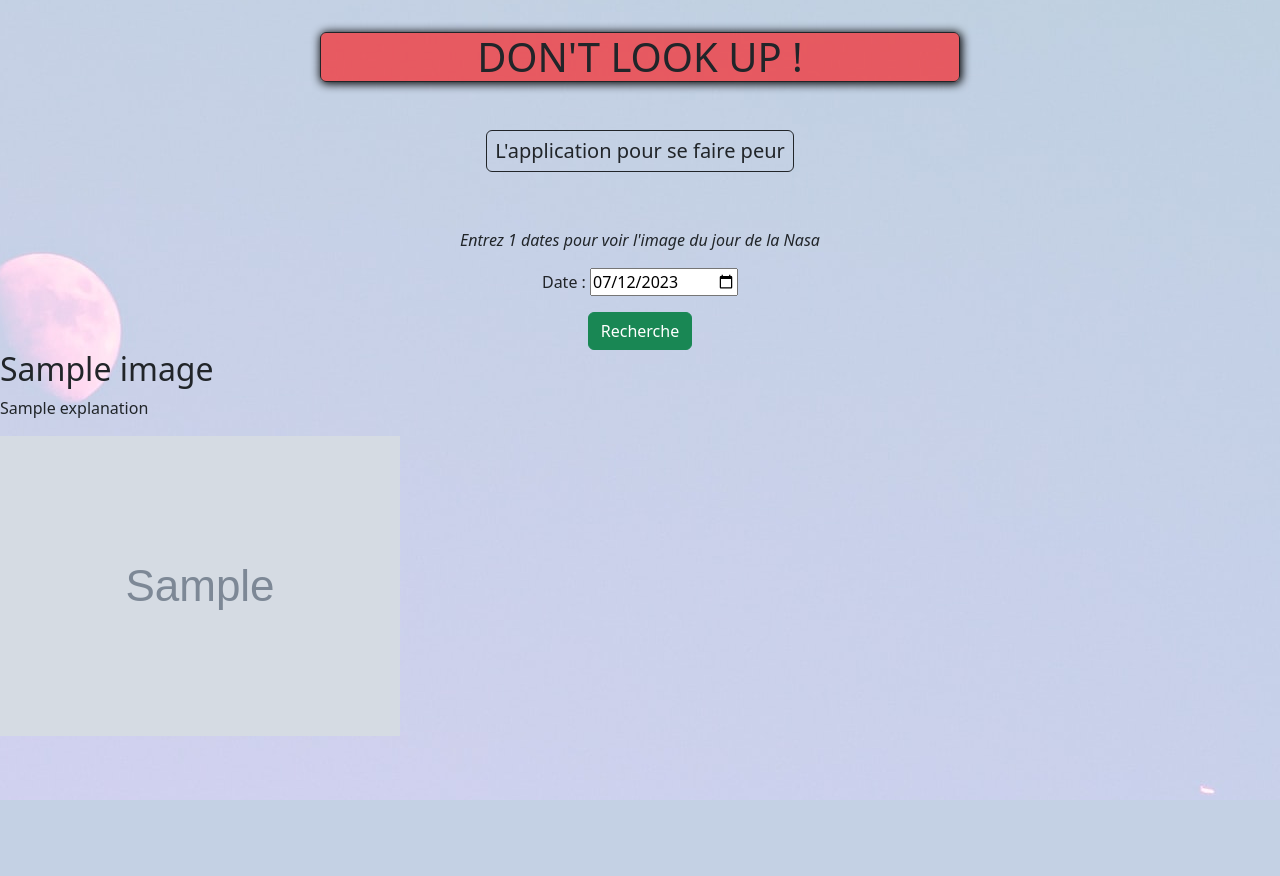
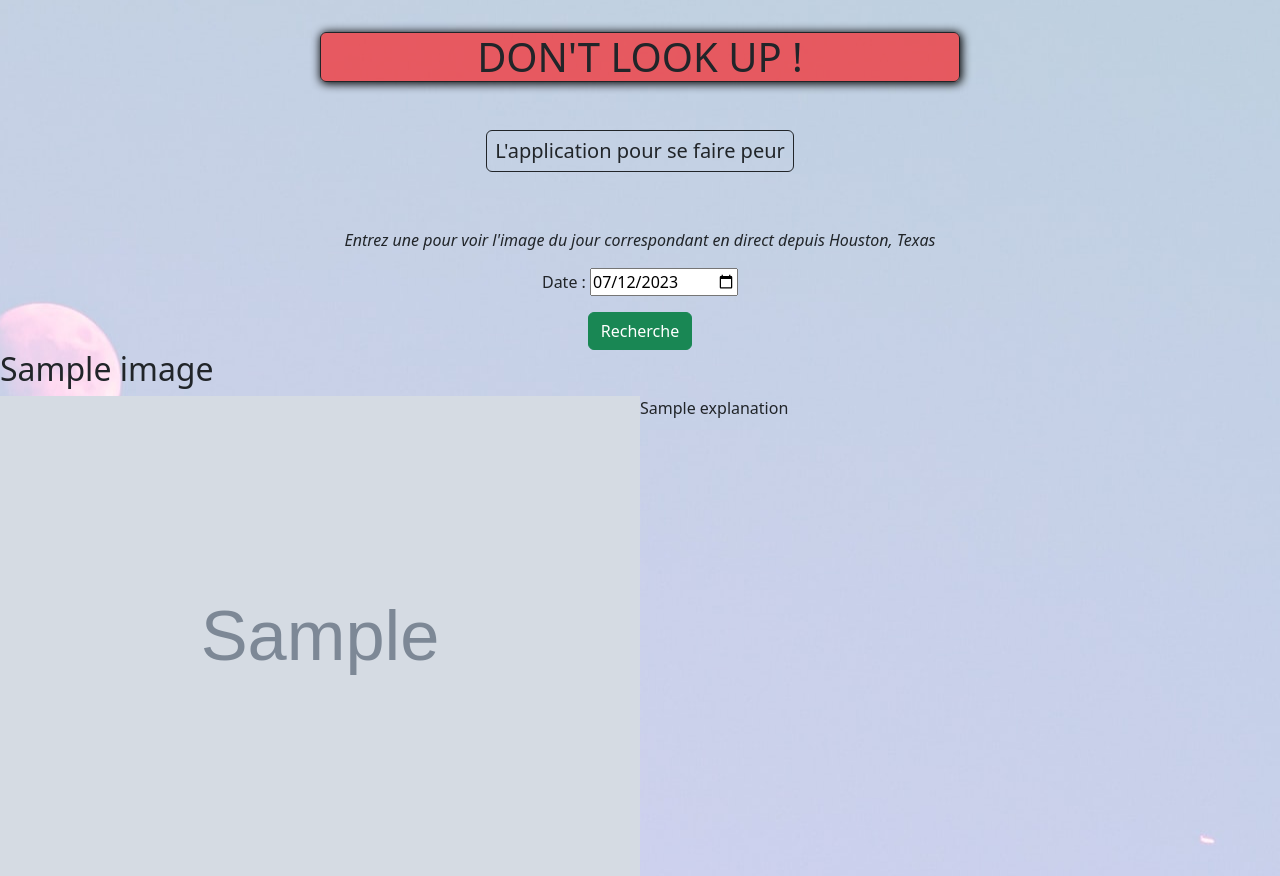
Before and after one commit to Adrien-GOGOIS/dont_look_up_projet, a Django app: template application/templates/application/image_of_the_day.html in a window 1280 px wide. Before the commit the page ends 800 px from the top, so only its background shows below. Run offline with Django 4.2, Linux system fonts and the light colour scheme; tables that the repository leaves empty hold one stand-in row (values such as "Sample post"); the template is opened without the code that fills it: values that come from a table or form of the project are taken from there, most other values are stand-ins (such as "Sample title", 1, 10 or a date in 2020); grey boxes marked "Sample" are stand-in pictures.

Commit message:
Improve style for displaying Nasa image of the day

```diff
--- a/application/templates/application/asteroid_details.html
+++ b/application/templates/application/asteroid_details.html
@@ -9,7 +9,8 @@
         <div class="d-flex justify-content-center">
             <div class="card" style="width: 40vw;">
               <div class="card-header">
-                  Les 5 derniers passages de l'astéroïd <span class="font-weight-bold" style="color: rgba(48, 109, 165, 0.8)">{{ asteroid.0.asteroid.name }}</span>
+                  Les 5 derniers passages de l'astéroïd
+				  <span class="font-weight-bold" style="color: rgba(48, 109, 165, 0.8)">{{ asteroid.0.asteroid.name }}</span>
               </div>
               <ul class="list-group list-group-flush">
                   {% for approach in asteroid %}
@@ -23,6 +24,5 @@
         <div class="d-flex justify-content-center">
             <input type=button value="Retour aux résultats" onClick="javascript:history.go(-1);" class="btn mt-5 view-details-button">
         </div>
-
     {% endif %}
 {% endblock %}
--- a/application/templates/application/image_of_the_day.html
+++ b/application/templates/application/image_of_the_day.html
@@ -1,7 +1,7 @@
 {% extends 'application/base.html' %}
 
 {% block title %}
-    {{ block.super }} - Details
+    {{ block.super }} - Image du jour
 {% endblock %}
 
 {% block content %}
@@ -10,7 +10,7 @@
         <div class="row">
             <form method="post" class="center-block text-center">
                 <div>
-                    <p class="fst-italic fw-lighter">Entrez 1 dates pour voir l'image du jour de la Nasa</p>
+                    <p class="fst-italic fw-lighter">Entrez une pour voir l'image du jour correspondant en direct depuis Houston, Texas</p>
                 </div>
                 {% csrf_token %}
                 <div>
@@ -28,10 +28,12 @@
                 </div>
             {% endfor %}
         {% else %}
-        <div>
+        <div class="d-flex justify-content-center flex-column">
             <h2>{{ image.title }}</h2>
-            <p>{{ image.explanation }}</p>
-            <img src={{ image.url }}>
+			<div class='d-flex'>
+				<img src={{ image.url }} class="img-rounded img-fluid w-50 h-50">
+				<p class='w-1/3'>{{ image.explanation }}</p>
+			</div>
         </div>
         {% endif %}
     </div>
```
Also changed, not shown: application/templates/application/homepage.html (+5 -3 lines), application/templates/application/asteroid_card.html (deleted).
